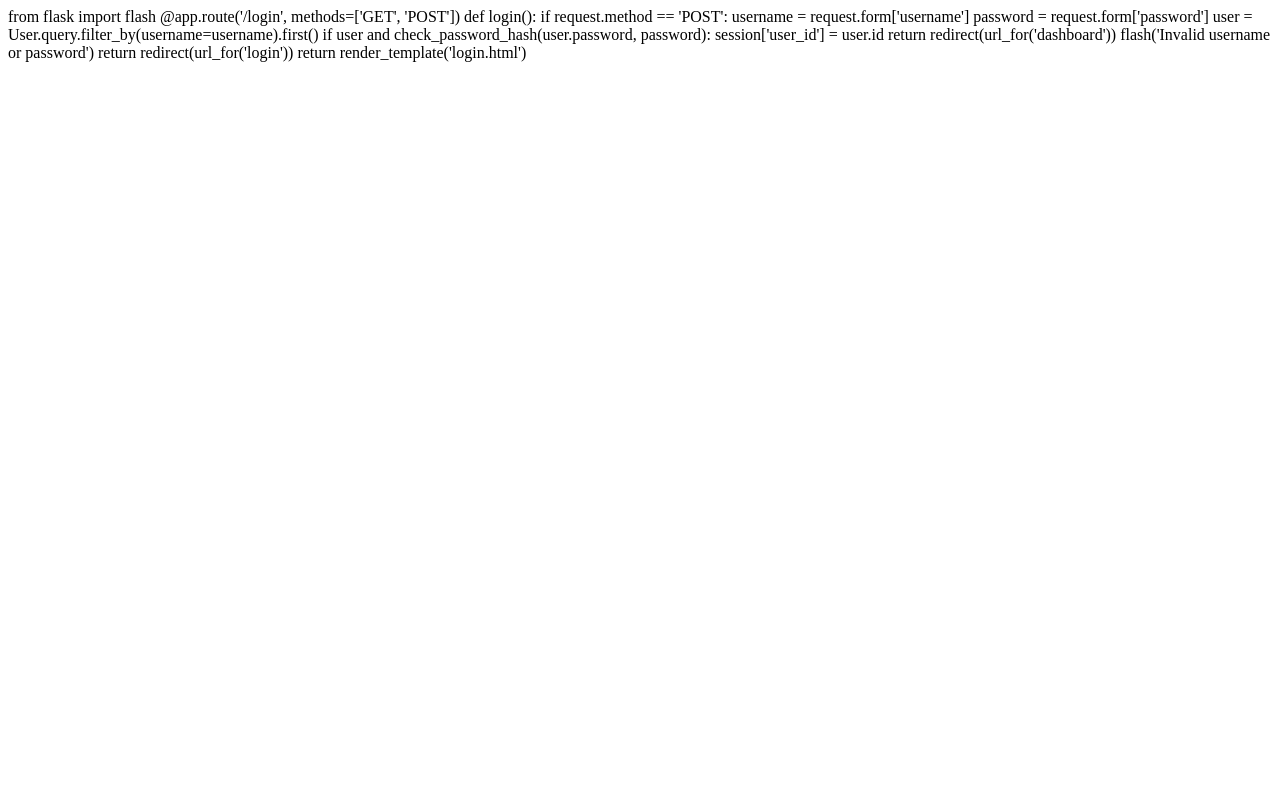
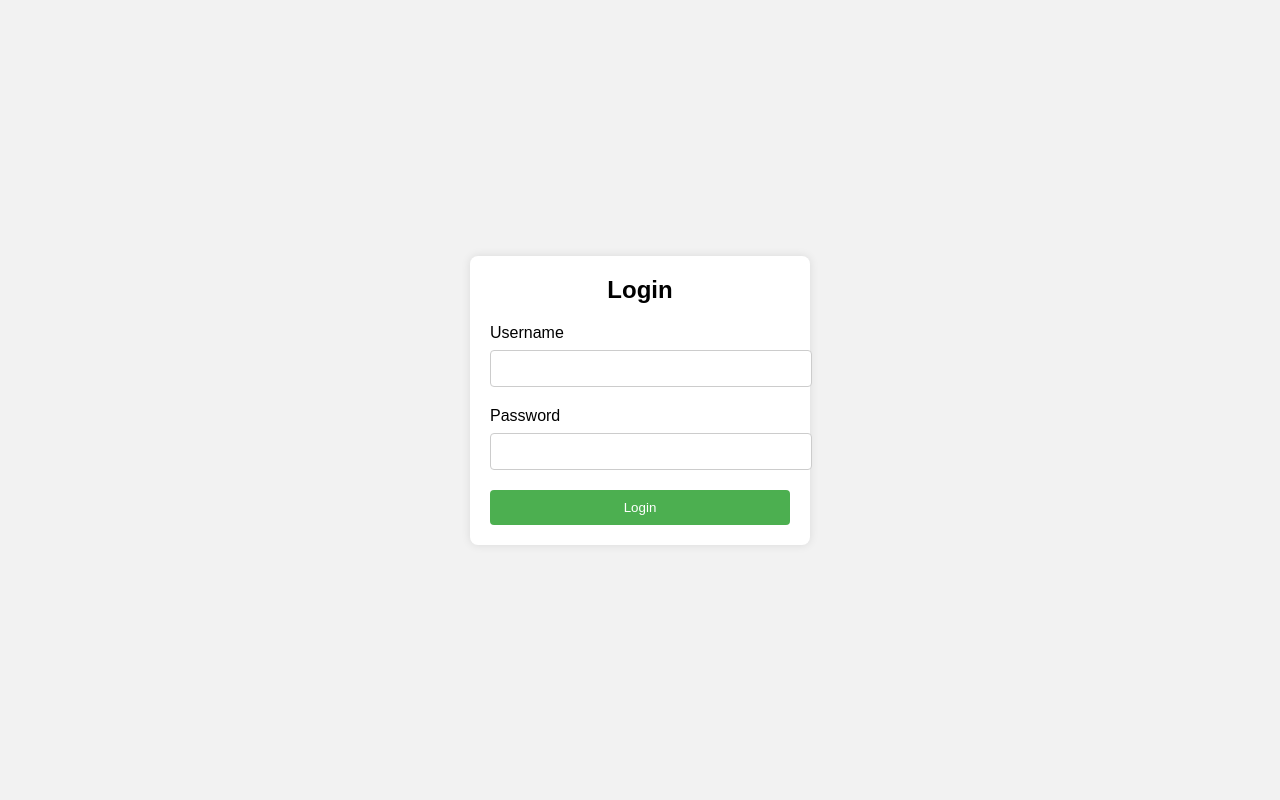
Before and after one commit to ivinaconsultancyinc/ivina, a Flask app: page /login in a window 1280 px wide. Run offline with Flask 3, Linux system fonts and the light colour scheme.

Commit message:
Update login.html

```diff
--- a/cpflask_app_project/templates/login.html
+++ b/cpflask_app_project/templates/login.html
@@ -1,14 +1,66 @@
-from flask import flash
-
-@app.route('/login', methods=['GET', 'POST'])
-def login():
-    if request.method == 'POST':
-        username = request.form['username']
-        password = request.form['password']
-        user = User.query.filter_by(username=username).first()
-        if user and check_password_hash(user.password, password):
-            session['user_id'] = user.id
-            return redirect(url_for('dashboard'))
-        flash('Invalid username or password')
-        return redirect(url_for('login'))
-    return render_template('login.html')
+<!DOCTYPE html>
+<html lang="en">
+<head>
+    <meta charset="UTF-8">
+    <meta name="viewport" content="width=device-width, initial-scale=1.0">
+    <title>Login</title>
+    <style>
+        body {
+            font-family: Arial, sans-serif;
+            background-color: #f2f2f2;
+            display: flex;
+            justify-content: center;
+            align-items: center;
+            height: 100vh;
+            margin: 0;
+        }
+        .login-container {
+            background-color: #fff;
+            padding: 20px;
+            border-radius: 8px;
+            box-shadow: 0 0 10px rgba(0, 0, 0, 0.1);
+            width: 300px;
+        }
+        .login-container h2 {
+            margin: 0 0 20px;
+            text-align: center;
+        }
+        .login-container label {
+            display: block;
+            margin-bottom: 8px;
+        }
+        .login-container input[type="text"],
+        .login-container input[type="password"] {
+            width: 100%;
+            padding: 10px;
+            margin-bottom: 20px;
+            border: 1px solid #ccc;
+            border-radius: 4px;
+        }
+        .login-container button {
+            width: 100%;
+            padding: 10px;
+            background-color: #4CAF50;
+            color: #fff;
+            border: none;
+            border-radius: 4px;
+            cursor: pointer;
+        }
+        .login-container button:hover {
+            background-color: #45a049;
+        }
+    </style>
+</head>
+<body>
+    <div class="login-container">
+        <h2>Login</h2>
+        <form action="/login" method="post">
+            <label for="username">Username</label>
+            <input type="text" id="username" name="username" required>
+            <label for="password">Password</label>
+            <input type="password" id="password" name="password" required>
+            <button type="submit">Login</button>
+        </form>
+    </div>
+</body>
+<//html>
```
